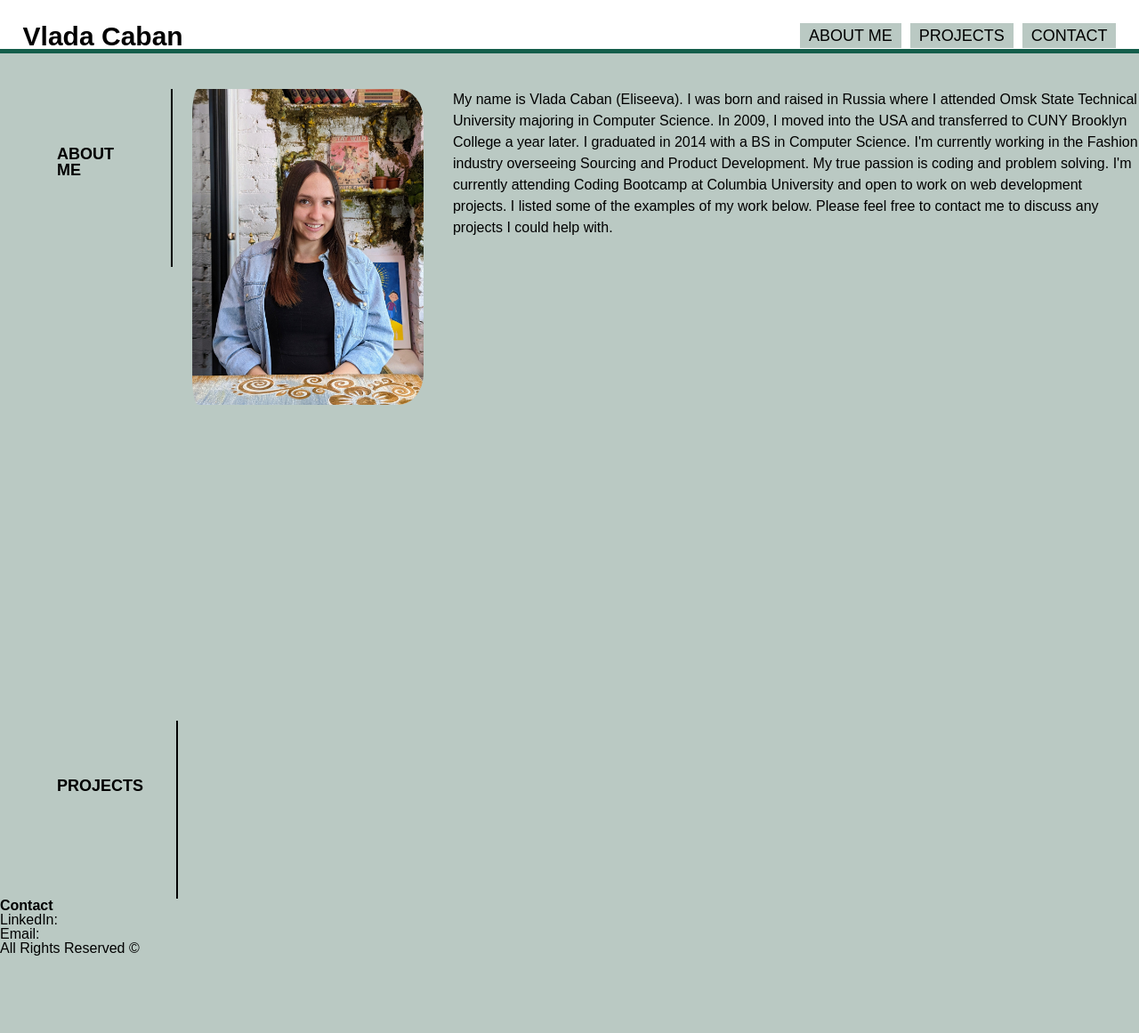
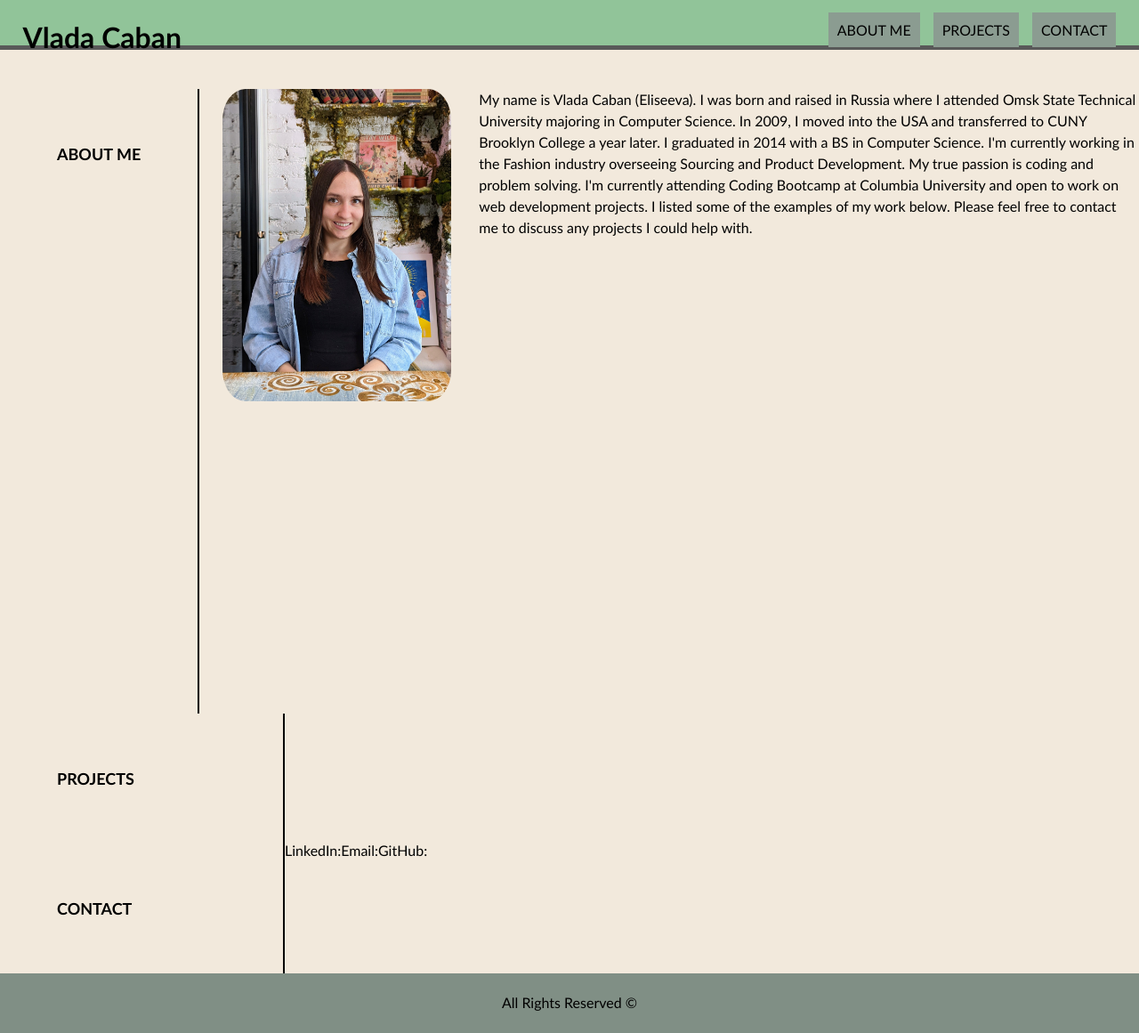
Before and after one commit to vlada-caban/my-portfolio, a plain HTML site: page index.html in a window 1280 px wide. Shown: the whole page at 89% size. Before the commit the page ends 1074 px from the top, so only its background shows below. Drawn offline with Linux system fonts and the light colour scheme.

Commit message:
made updates to styling

```diff
--- a/assets/css/style.css
+++ b/assets/css/style.css
@@ -1,27 +1,26 @@
-
- * {
+* {
     box-sizing: border-box;
-    font-family: Arial, Helvetica, sans-serif;
- }
+    font-family:'Trebuchet MS', 'Lucida Sans Unicode', 'Lucida Grande', 'Lucida Sans', Arial, sans-serif;
+}
 
 body {
-    background-color: #BAC9C3;
+    background-color: #f2e9dc;
     margin: 0;
     border: 0;
 }
 
 header {
-    display:flex;
+    display: flex;
     width: 100%;
-    height: 60px;
-    background-color: white;
+    height: 7%;
+    background-color: #91c499;
     position: fixed;
     justify-content: space-between;
-    border-bottom: 5px solid rgb(20, 94, 75);
+    border-bottom: 5px solid #595959;
 }
 
 header h1 {
-    font-size: 30px;
+    font-size: 200%;
     margin: 2%;
 }
 
@@ -32,55 +31,64 @@ nav {
 nav ul {
     display: flex;
     list-style-type: none;
-    gap: 10px;
+    gap: 15px;
+    flex-wrap: wrap;
 }
 
-nav li {
-    background: #BAC9C3;
-    padding: 5px;
-}
-
-nav a{
-    color:black;
+nav a {
+    color: black;
     text-decoration: none;
     text-transform: uppercase;
-    font-size: 18px;
-    padding: 5px;
+    background: #8b9c91;
+    padding: 10px;
+   }
+
+nav a:hover {
+    background: #595959;
 }
 
 main {
     padding-top: 100px;
 }
 
-.about-me {
+.about-me,
+.projects,
+.contact {
     display: flex;
     width: 100%;
 }
 
 .about-me-title,
-.projects-title {
+.projects-title,
+.contact-title {
     /* margin: 20px;*/
+    width: 25%;
     padding: 5%;
-    width: 200px;
-    height: 200px;
+    /* width: 200px;
+    height: 200px;  */
     border-right: 2px solid black;
+    white-space: nowrap;
 }
 
 .about-me-title h2,
-.projects-title h2 {
+.projects-title h2,
+.contact-title h2 {
     text-transform: uppercase;
     font-size: 18px;
 }
 
 .about-me-content {
     display: flex;
+    padding-left: 2%;
 }
 
 .about-me-content img {
-    padding-left: 2%;
-border-radius: 10%;
-width: 50%;
-height: 50%;
+    border-radius: 10%;
+    width: 50%;
+    height: 50%;
+    /* width: 170px;
+    height: 215px; */
+    object-fit: cover;
 }
 
 .about-me-content p {
@@ -89,7 +97,11 @@ height: 50%;
     margin-left: 3%;
 }
 
-.projects {
+
+footer {
     display: flex;
-    width: 100%;
+    justify-content: center;
+    padding: 2%;
+    background-color: #808f85;
+    color: black;
 }
--- a/index.html
+++ b/index.html
@@ -62,11 +62,15 @@
         </section>
 
         <section id="contact" class="contact">
-            <h2>Contact</h2>
+            <aside class="contact-title">
+                <h2>Contact</h2>
+            </aside>
+            <article class="contact-content"></article>
             <p>LinkedIn:</p>
             <p>Email:</p>
+            <p>GitHub:</p>
+            </article>
         </section>
-
 
     </main>
 
```
